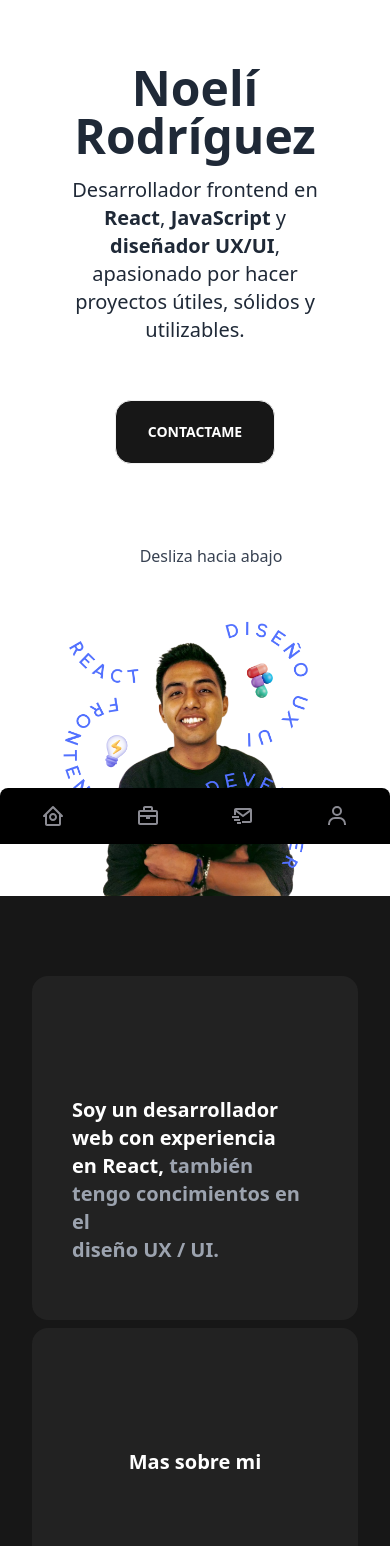
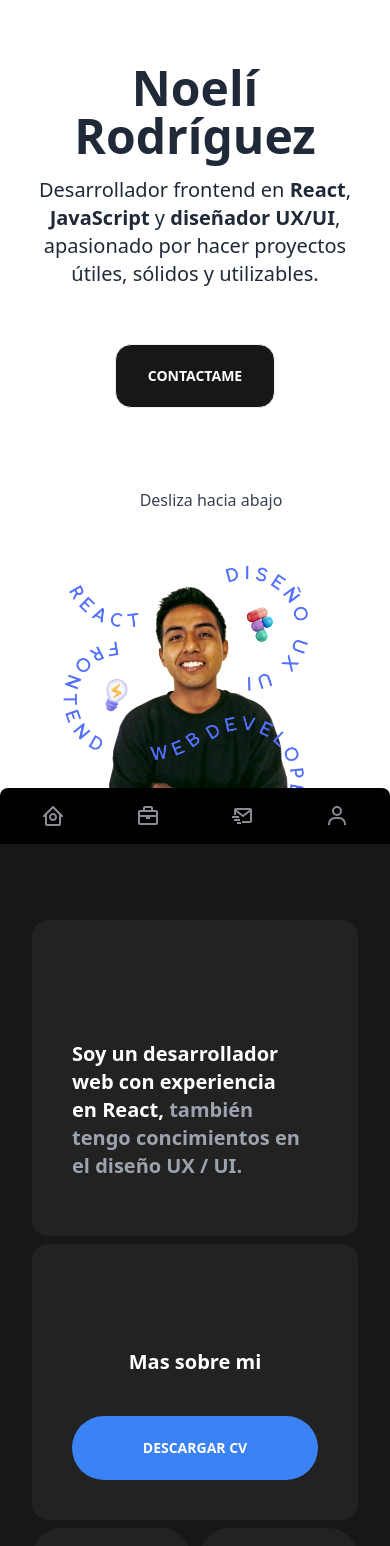
Before and after one commit to noermorales98/portfolio_2024, a React (Vite) app: page /sobre-mi in a window 390 px wide. Shown: the top 1546 px of the page. Built offline with nearby package versions, Linux system fonts and the light colour scheme; some icons are missing; what tailwindcss-animated would draw is missing.

Commit message:
Fix responsive design issues in AboutMe and Header sections

```diff
--- a/src/views/about/sections/AboutMe.jsx
+++ b/src/views/about/sections/AboutMe.jsx
@@ -9,12 +9,12 @@ function AboutMe() {
           <p className="text-white text-4xl font-semibold pb-4 max-lg:text-xl">
             Soy un desarrollador web con experiencia en React,{" "}
             <span className=" text-gray-400">
-              también tengo concimientos en el <br /> diseño UX / UI.
+              también tengo concimientos en el <br className=" max-md:hidden" /> diseño UX / UI.
             </span>
           </p>
         </div>
-        <div className="bg-[#222222] fill-white rounded-2xl col-span-2 max-md:col-span-1 flex flex-col items-center gap-8 justify-between p-10">
-          <div className="flex flex-col items-center gap-8">
+        <div className="bg-[#222222] fill-white rounded-2xl col-span-2 max-md:col-span-1 flex flex-col items-center gap-8 max-md:gap-0 justify-between p-10">
+          <div className="flex flex-col items-center gap-8 max-md:gap-4">
             <box-icon name="file" size="lg"></box-icon>
             <p className="text-white text-4xl font-semibold max-lg:text-xl">Mas sobre mi</p>
           </div>
@@ -75,8 +75,8 @@ function AboutMe() {
             </p>
           </div>
         </div>
-        <div className="bg-[#222222] col-span-3 max-md:col-span-1 fill-white py-10 pl-10 pr-14 rounded-2xl flex flex-col gap-8">
-          <p className="text-white text-4xl font-semibold pb-4 max-xl:text-xl">
+        <div className="bg-[#222222] col-span-3 max-md:col-span-1 fill-white py-10 pl-10 pr-14 max-md:pr-10 rounded-2xl flex flex-col gap-8">
+          <p className="text-white text-4xl font-semibold pb-4 max-xl:text-base">
             Como desarrollador web independiente, manejo desde sitios web
             básicos hasta aplicaciones web avanzadas. {""}
             <span className=" text-gray-400">
--- a/src/views/about/sections/Header.jsx
+++ b/src/views/about/sections/Header.jsx
@@ -3,9 +3,9 @@ import { Link } from "react-router-dom";
 export default function Header() {
   return (
     <section className="flex flex-col w-full items-center justify-center mt-28 max-lg:mt-32 max-md:mt-16">
-      <div className="max-w-7xl m-auto my-0 px-8">
+      <div className="max-w-7xl m-auto my-0 px-8 max-md:px-2">
         <div className="flex flex-row justify-center items-center w-full gap-10 m-auto max-lg:flex-col">
-          <div className="flex flex-col items-start max-lg:items-center w-1/2 max-lg:w-full px-8 gap-4">
+          <div className="flex flex-col items-start max-lg:items-center w-1/2 max-lg:w-full px-8 max-md:px-2 gap-4">
             <h1 className="text-5xl font-bold max-lg:text-center">
               Noelí Rodríguez<span className="max-sm:hidden">👋</span>
             </h1>
--- a/src/views/about/sections/StoryLine.jsx
+++ b/src/views/about/sections/StoryLine.jsx
@@ -106,7 +106,7 @@ export default function StoryLine() {
 
         </div>
       </div>
-      <div className="w-full flex items-center justify-center pt-10">
+      <div className="w-full flex items-center justify-center pt-10 max-md:px-2">
         {toggle ? (
           <TimeLine datos={estudios} />
         ) : (
```
